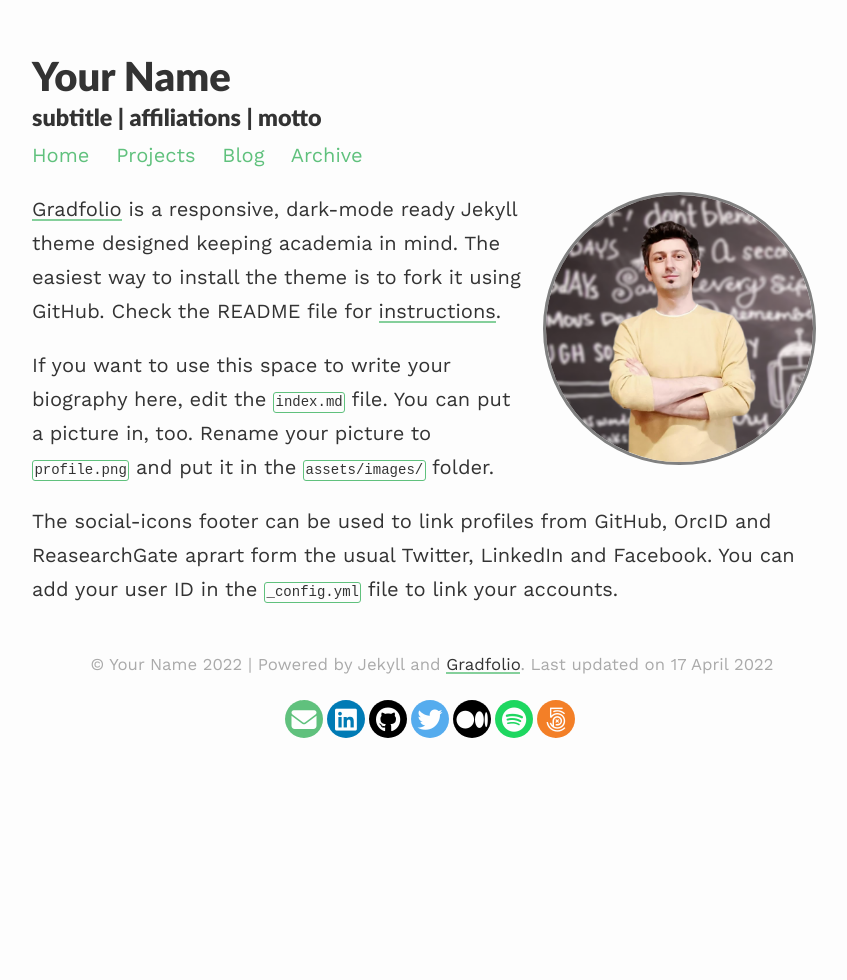
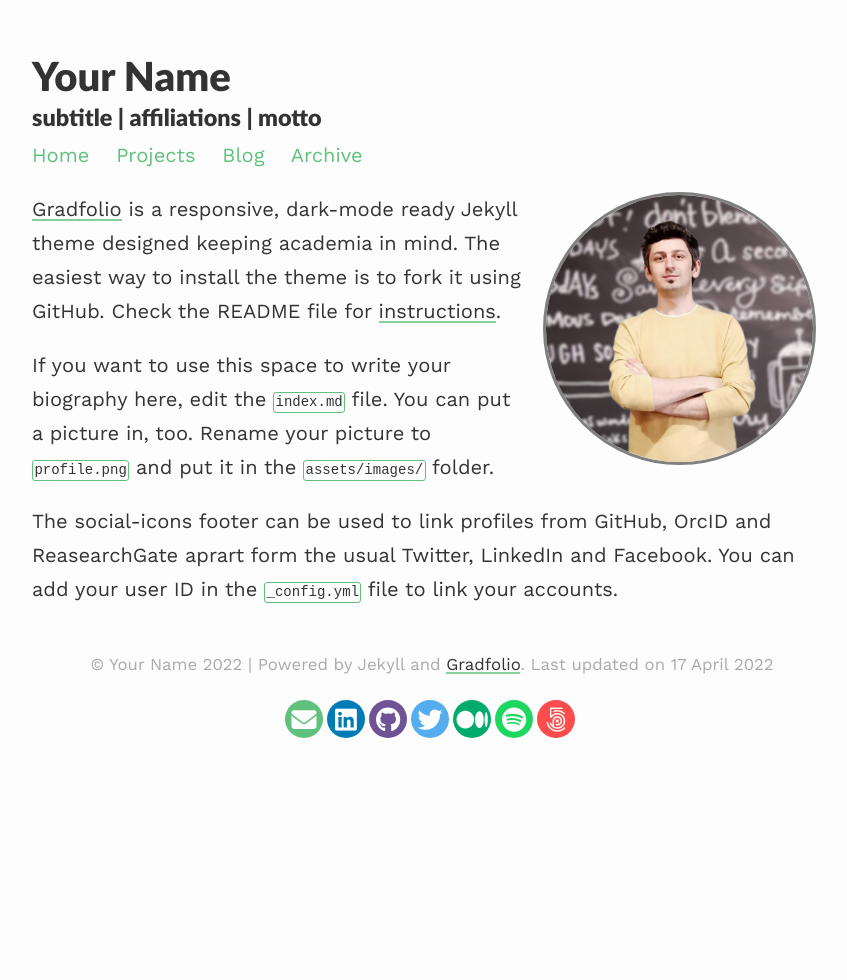
Before and after one commit to muratdzn/muratdzn.github.io, a Jekyll site: the page built from index.md, in a window 1280 px wide. Shown: the whole page, without its empty margins (208-1055 px from the left). Built offline with Jekyll 4.4.1, drawn with Linux system fonts in a browser that asks for light colours; nearby versions of some CDN libraries.

Commit message:
config file is configured.d

```diff
--- a/assets/css/_sass/footer-social.scss
+++ b/assets/css/_sass/footer-social.scss
@@ -78,25 +78,25 @@
 }
 
 .rounded-social-buttons .social-button.medium {
-  background: #000000;
+  background: #00ab6c;
 }
 
 .rounded-social-buttons .social-button.medium:hover,
 .rounded-social-buttons .social-button.medium:focus {
-  color: #000000;
+  color: #00ab6c;
   background: #fefefe;
-  border-color: #000000;
+  border-color: #00ab6c;
 }
 
 .rounded-social-buttons .social-button.f500px {
-  background: #f37f27;
+  background: #ff4c4c;
 }
 
 .rounded-social-buttons .social-button.f500px:hover,
 .rounded-social-buttons .social-button.f500px:focus {
-  color: #f37f27;
+  color: #ff4c4c;
   background: #fefefe;
-  border-color: #f37f27;
+  border-color: #ff4c4c;
 }
 
 .rounded-social-buttons .social-button.linkedin {
@@ -111,14 +111,14 @@
 }
 
 .rounded-social-buttons .social-button.github {
-  background: #000000;
+  background: #6e5494;
 }
 
 .rounded-social-buttons .social-button.github:hover,
 .rounded-social-buttons .social-button.github:focus {
-  color: #000000;
+  color: #6e5494;
   background: #fefefe;
-  border-color: #000000;
+  border-color: #6e5494;
 }
 
 .rounded-social-buttons .social-button.email {
```
